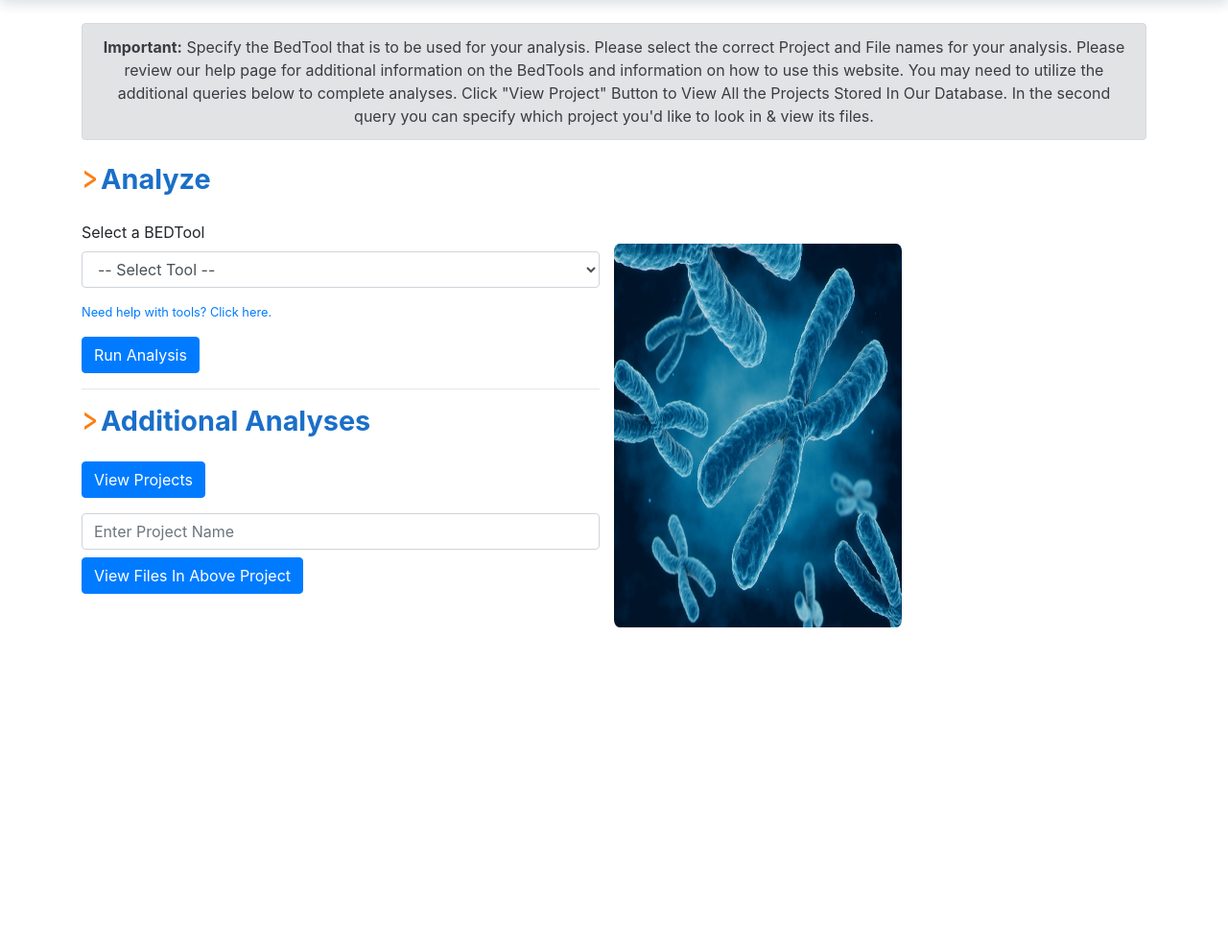
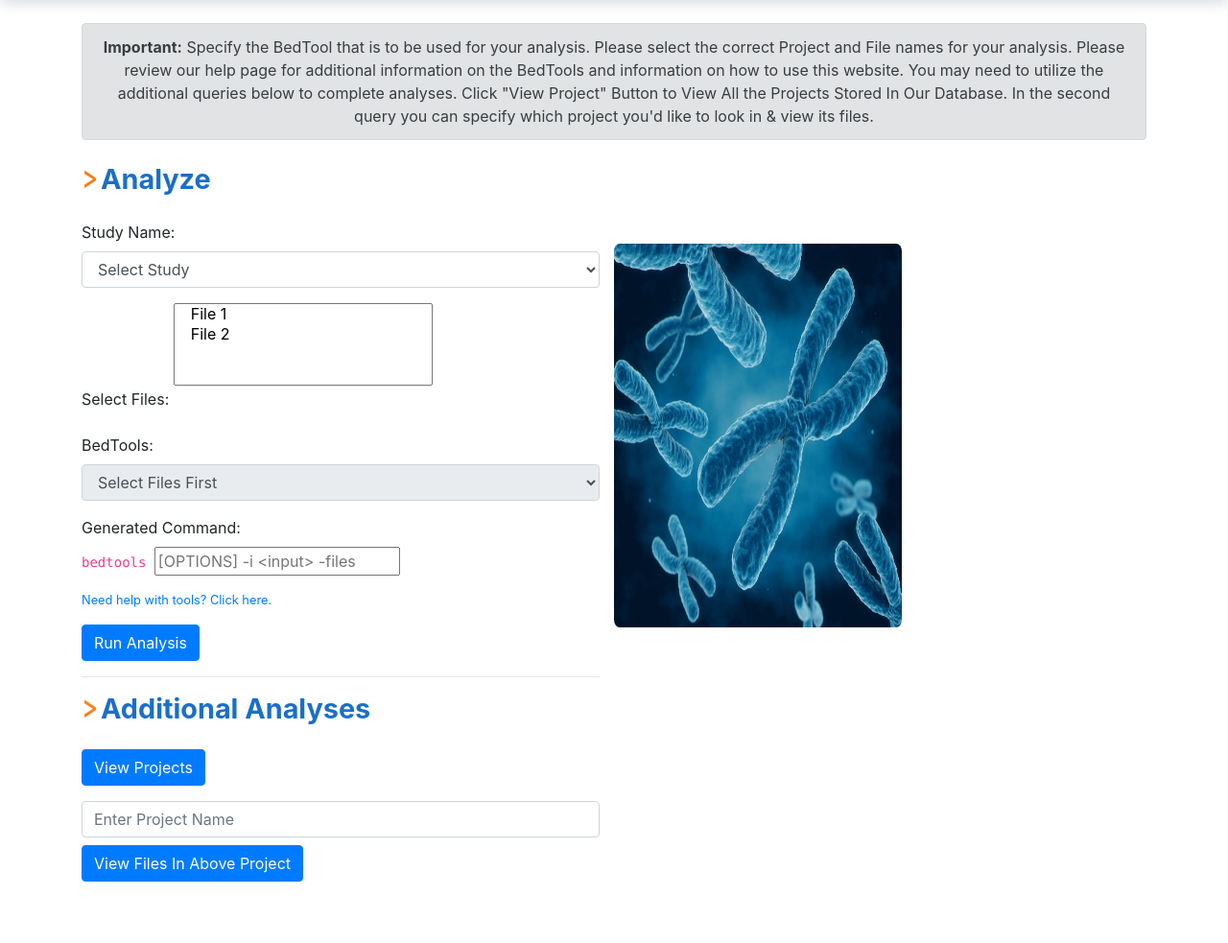
Before and after one commit to amcdonald0/multibedbrowser, a Flask app: template templates/search.html in a window 1280 px wide. Shown: the part 56-1039 px from the top of the page at 96% size. Before the commit the page ends 710 px from the top, so only its background shows below. Run offline with Flask 3, Linux system fonts and the light colour scheme; the template is opened without the code that fills it, so the values that code supplies are empty; parts of the project's set-up code (start-up, migrations or seed data) failed here and were passed over; some libraries are stand-ins or nearby versions.

Commit message:
search update

```diff
--- a/templates/search.html
+++ b/templates/search.html
@@ -67,39 +67,50 @@
         <!-- Analysis Form + Image -->
         <div class="col-md-6 mb-4">
           <form id="analysisForm">
+            <!-- Study Selection -->
             <div class="form-group">
-              <label for="bedtool">Select a BEDTool</label>
-              <select class="form-control" id="bedtool" name="bedtool">
-                <option value="">-- Select Tool --</option>
-                <option value="annotate">annotate</option>
-                <option value="merge">merge</option>
-                <option value="subtract">subtract</option>
-                <option value="coverage">coverage</option>
-                <option value="genomecov">genomecov</option>
-                <option value="closest">closest</option>
-                <option value="getfasta">getfasta</option>
-                <option value="shuffle">shuffle</option>
-                <option value="map">map</option>
-                <option value="groupby">groupby</option>
-                <option value="slop">slop</option>
-                <option value="annotateBed">annotateBed</option>
-                <option value="complement">complement</option>
-                <option value="multicov">multicov</option>
-                <option value="bamtobed">bamtobed</option>
-                <option value="overlap">overlap</option>
+              <label>Study Name:</label>
+              <select id="studySelect" class="form-control">
+                <option value="">Select Study</option>
+                <option value="genomics">Genomics Study</option>
+                <option value="proteomics">Proteomics Study</option>
               </select>
             </div>
 
-            <!-- Help Block immediately below dropdown -->
-            <small id="helpBlock" class="form-text text-muted mb-3">
-              <a href="help.html">Need help with tools? Click here.</a>
-            </small>
+            <!-- Multi-file Selection -->
+            <div class="form-group ">
+              <label>Select Files:</label>
+              <select class="col-md-6 mb-4" id="fileSelect" multiple data-multi-select>
+                <option value="file1.bed">File 1</option>
+                <option value="file2.bed">File 2</option>
+              </select>
+            </div>
 
-            <!-- Dynamic BedTools Options -->
-            <div id="bedtool-options"></div>
+            <!-- BedTool Selection -->
+            <div class="form-group">
+              <label>BedTools:</label>
+              <select id="bedtoolSelect" class="form-control" disabled>
+                <option value="">Select Files First</option>
+              </select>
+            </div>
+
+            <!-- Command Display & Editing -->
+            <div class="form-group">
+              <label>Generated Command:</label>
+              <div id="commandContainer">
+                <code class="static-command">bedtools </code>
+                <input type="text" id="commandEdit" class="editable-command"
+                       placeholder="[OPTIONS] -i <input> -files">
+              </div>
+            </div>
+                 <!-- Help Block immediately below dropdown -->
+                 <small id="helpBlock" class="form-text text-muted mb-3">
+                  <a href="help.html">Need help with tools? Click here.</a>
+                </small>
 
             <button type="submit" class="btn btn-primary">Run Analysis</button>
           </form>
+
 
           <hr>
 
@@ -157,6 +168,7 @@
         console.error("Error fetching projects:", error);
         document.getElementById("projects_display").innerHTML = "<p>Error loading projects.</p>";
       });
+
   });
     </script>
     <!-- JavaScript -->
```
